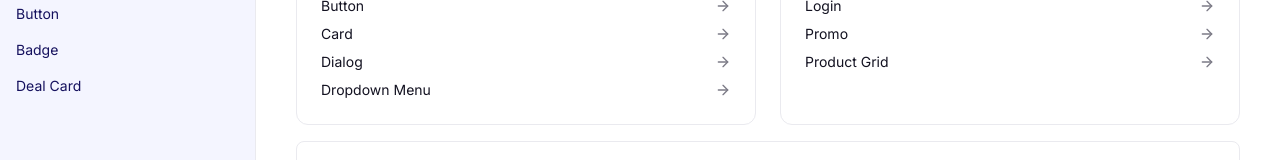
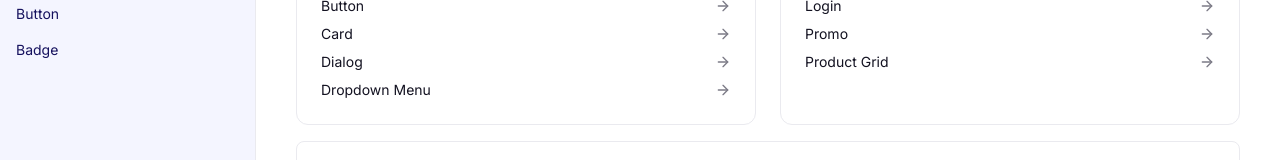
Before and after one commit to raulalgo/shadcn-ui-registry-starter, a Next.js app: page / in a window 1280 px wide. Shown: the part 315-475 px from the top of the page. Built offline with nearby package versions, Linux system fonts and the light colour scheme.

Commit message:
removing completely the deal card to start form scratch

```diff
--- a/registry.json
+++ b/registry.json
@@ -52,22 +52,6 @@
                     "target": "ui/badge.tsx"
                 }
             ]
-        },
-        {
-            "name": "deal-card",
-            "type": "registry:ui",
-            "title": "Deal Card",
-            "description": "Modern deal card component for displaying offers and promotions",
-            "registryDependencies": [
-                "deal-card"
-            ],
-            "files": [
-                {
-                    "path": "src/components/ui/deal-card.tsx",
-                    "type": "registry:file",
-                    "target": "ui/deal-card.tsx"
-                }
-            ]
         }
     ]
 }
--- a/src/app/(design)/components/[slug]/(demos)/deal-card.tsx
+++ /dev/null
@@ -1,8 +0,0 @@
-import { DealCard } from "@/components/ui/deal-card";
-
-export const dealCard = {
-  name: "deal-card",
-  components: {
-    Default: <DealCard />,
-  },
-};
--- a/src/app/(design)/components/[slug]/(demos)/index.tsx
+++ b/src/app/(design)/components/[slug]/(demos)/index.tsx
@@ -2,7 +2,6 @@ import type { ReactElement, ReactNode } from "react";
 
 import { button } from "@/app/(design)/components/[slug]/(demos)/button";
 import { badge } from "@/app/(design)/components/[slug]/(demos)/badge";
-import { dealCard } from "@/app/(design)/components/[slug]/(demos)/deal-card";
 
 interface Demo {
   name: string; // this must match the `registry.json` name
@@ -14,5 +13,4 @@ interface Demo {
 export const demos: { [name: string]: Demo } = {
   button,
   badge,
-  "deal-card": dealCard,
 };
--- a/src/components/design/registry-sidebar.tsx
+++ b/src/components/design/registry-sidebar.tsx
@@ -41,7 +41,6 @@ import type * as React from "react";
 export const componentItems = [
   { name: "Button", path: "/components/button" },
   { name: "Badge", path: "/components/badge" },
-  { name: "Deal Card", path: "/components/deal-card" },
 ];
 
 export const gettingStartedItems = [
```
